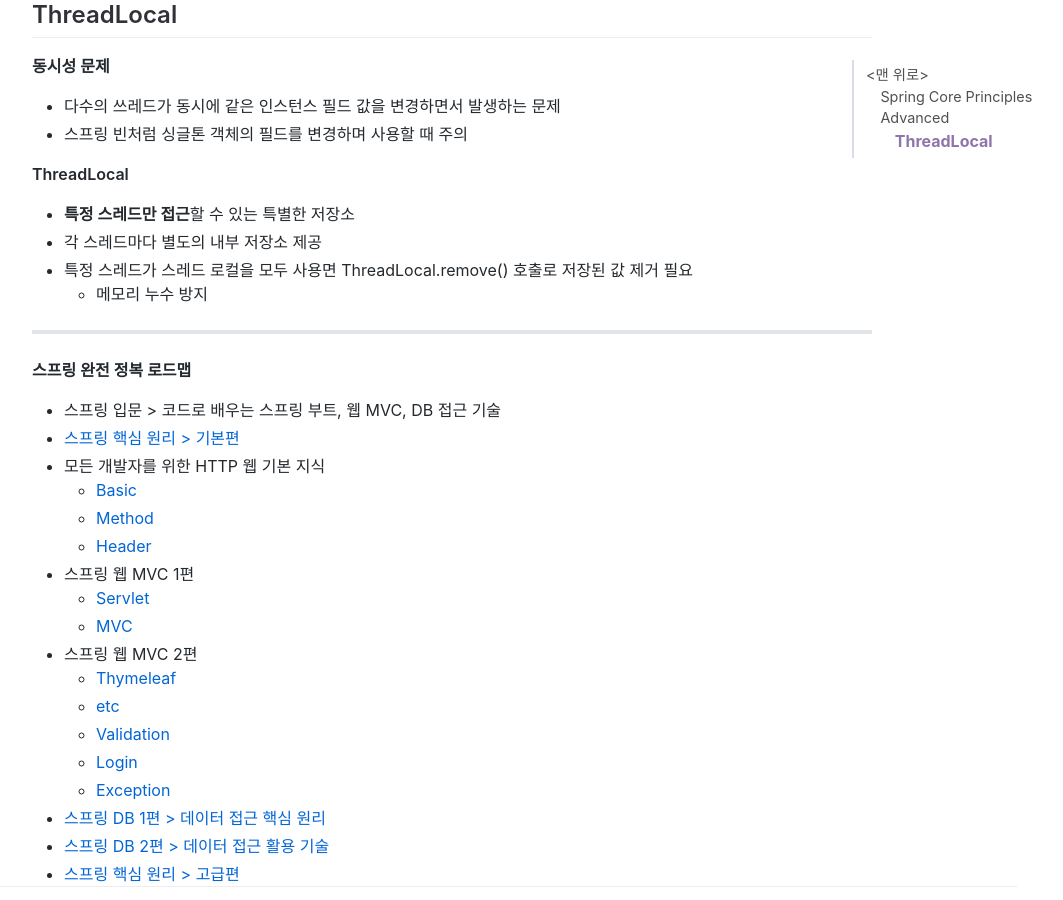
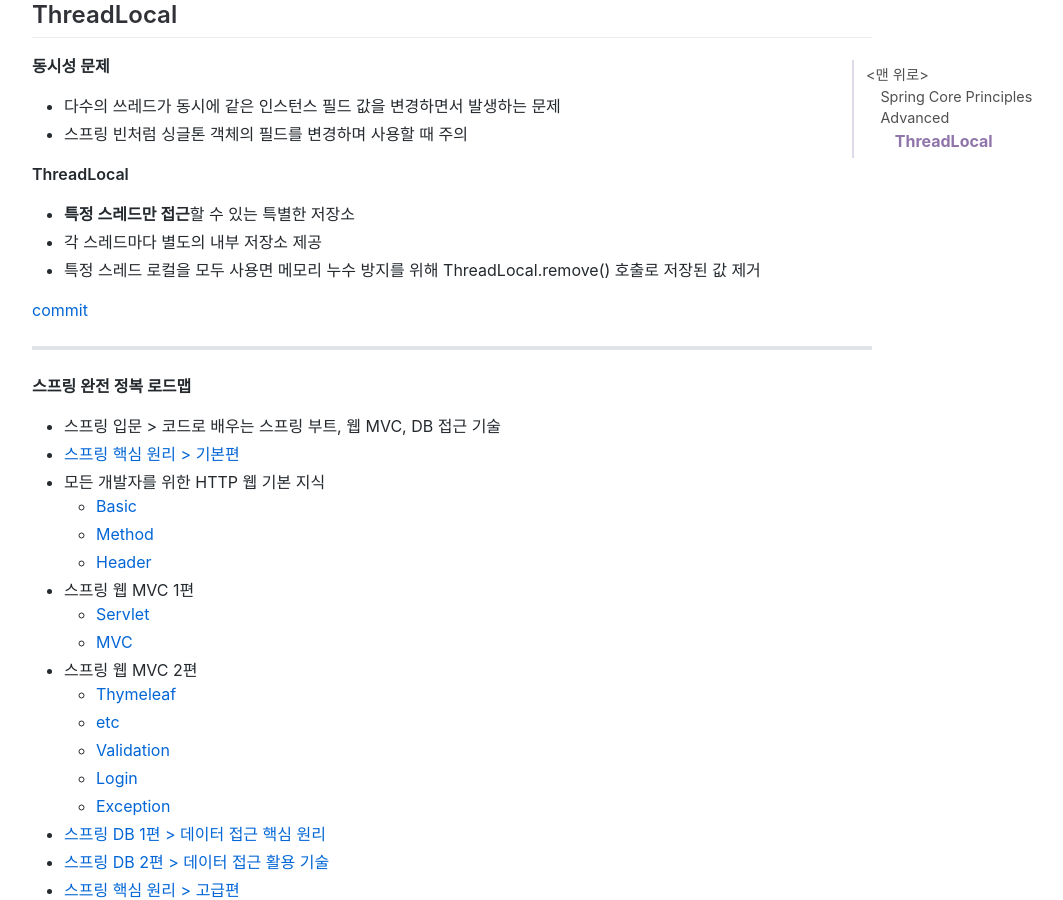
Before and after one commit to jihunparkme/jihunparkme.github.io, a Jekyll site: the page built from _posts/2022-11-20-Spring-Core-Principles-Advanced.md, in a window 1280 px wide and 900 px high, scrolled down 835 px. Shown: the whole window, without its empty margins (188-1251 px from the left). Built offline with Jekyll 4.4.1, drawn with Linux system fonts in a browser that asks for light colours; nearby versions of some CDN libraries; comment, search, counter and statistics services are not loaded.

Commit message:
[ThreadLocal Synchronization] 개발

```diff
--- a/_posts/2022-11-20-Spring-Core-Principles-Advanced.md
+++ b/_posts/2022-11-20-Spring-Core-Principles-Advanced.md
@@ -24,8 +24,9 @@
 
 - **특정 스레드만 접근**할 수 있는 특별한 저장소
 - 각 스레드마다 별도의 내부 저장소 제공
-- 특정 스레드가 스레드 로컬을 모두 사용면 ThreadLocal.remove() 호출로 저장된 값 제거 필요
-  - 메모리 누수 방지
+- 특정 스레드 로컬을 모두 사용면 메모리 누수 방지를 위해 ThreadLocal.remove() 호출로 저장된 값 제거
+
+[commit](https://github.com/jihunparkme/Inflearn-Spring-Core-Principles-Advanced/commit/994962186e720e6c0248f48bf843a0538fc3ba7f)
 
 ---
 
```
